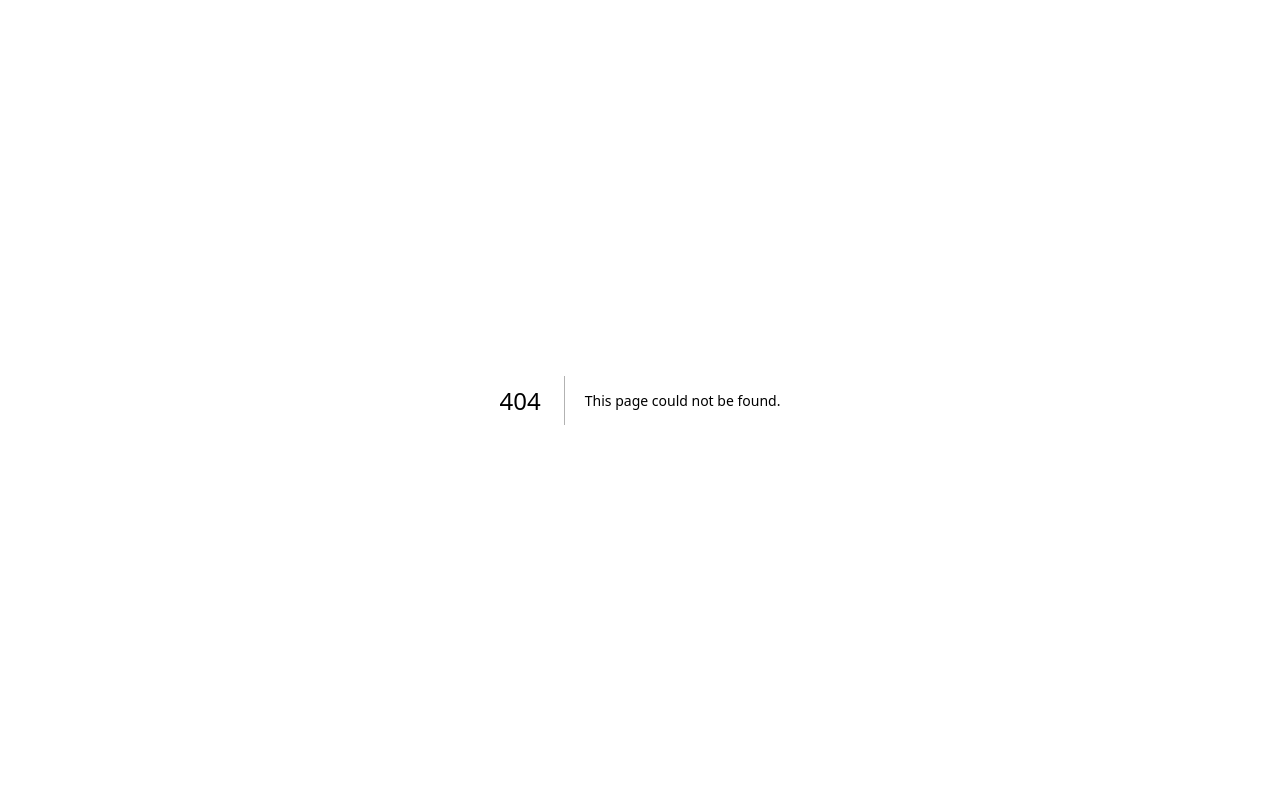
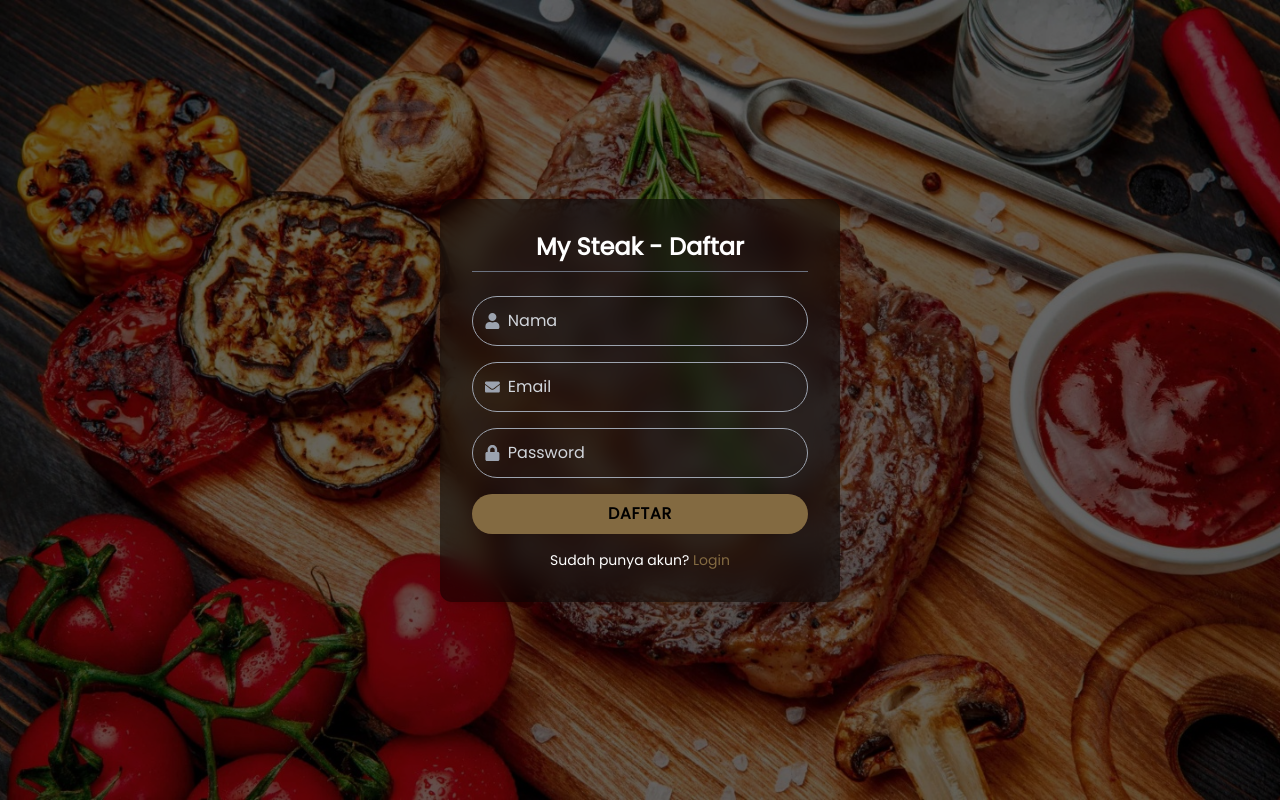
Before and after one commit to Attalaji/frontend, a Next.js app: page /Daftar in a window 1280 px wide. Before the commit this address had no page. Built offline with nearby package versions, Linux system fonts and the light colour scheme.

Commit message:
Login and Signup Link Repait

```diff
--- a/src/app/components/LoginForm.jsx
+++ b/src/app/Daftar/page.jsx
@@ -1,46 +1,33 @@
 "use client";
 
 import Link from "next/link";
-import { useState, useEffect } from "react";
+import { useState } from "react";
 import { useRouter } from "next/navigation";
 import { motion } from "framer-motion";
-import { FaEnvelope, FaLock } from "react-icons/fa";
+import { FaUser, FaEnvelope, FaLock } from "react-icons/fa";
 import Background from "../Asset/Assethome/Background.jpg";
 
-const login = () => {
+const page = () => {
   const router = useRouter();
 
-  // State untuk input dan status Remember Me
+  // State untuk input data
+  const [name, setName] = useState("");
   const [email, setEmail] = useState("");
   const [password, setPassword] = useState("");
-  const [rememberMe, setRememberMe] = useState(false);
   const [error, setError] = useState("");
 
-  // Cek localStorage remember Me
-  useEffect(() => {
-    const savedEmail = localStorage.getItem("rememberedEmail");
-    if (savedEmail) {
-      setEmail(savedEmail);
-      setRememberMe(true);
-    }
-  }, []);
-
-  // Fungsi login
-  const handleLogin = (e) => {
+  // Fungsi register
+  const handleRegister = (e) => {
     e.preventDefault();
 
     // Simulasi validasi sederhana
-    if (email === "user@example.com" && password === "password123") {
-      if (rememberMe) {
-        localStorage.setItem("rememberedEmail", email);
-      } else {
-        localStorage.removeItem("rememberedEmail");
-      }
-
-      // Redirect ke dashboard (ubah sesuai kebutuhan)
-      router.push("/dashboard");
+    if (name && email && password.length >= 6) {
+      console.log("Registrasi sukses:", { name, email, password });
+      router.push("/Login");
     } else {
-      setError("Email atau password salah!");
+      setError(
+        "Harap isi semua kolom dan pastikan password minimal 6 karakter!"
+      );
     }
   };
 
@@ -60,13 +47,28 @@ const login = () => {
         className="relative bg-black bg-opacity-50 p-8 rounded-xl shadow-lg w-[400px] text-white backdrop-blur-md"
       >
         <h2 className="text-2xl font-semibold text-center mb-6 border-b border-gray-500 pb-2">
-          My Steak - Login
+          My Steak - Daftar
         </h2>
 
         {/* Error Message */}
         {error && <p className="text-red-500 text-center mb-4">{error}</p>}
 
-        <form onSubmit={handleLogin}>
+        <form onSubmit={handleRegister}>
+          {/* Name Input */}
+          <div className="mb-4">
+            <label className="flex items-center gap-2 bg-transparent border border-gray-400 p-3 rounded-full">
+              <FaUser className="text-gray-400" />
+              <input
+                type="text"
+                placeholder="Nama"
+                value={name}
+                onChange={(e) => setName(e.target.value)}
+                required
+                className="w-full bg-transparent outline-none text-white placeholder-gray-300"
+              />
+            </label>
+          </div>
+
           {/* Email Input */}
           <div className="mb-4">
             <label className="flex items-center gap-2 bg-transparent border border-gray-400 p-3 rounded-full">
@@ -97,35 +99,21 @@ const login = () => {
             </label>
           </div>
 
-          {/* Remember Me & Forgot Password */}
-          <div className="flex items-center justify-between text-sm mb-4">
-            <label className="flex items-center gap-2">
-              <input
-                type="checkbox"
-                checked={rememberMe}
-                onChange={() => setRememberMe(!rememberMe)}
-                className="w-4 h-4"
-              />
-              Remember Me
-            </label>
-            <a href="#" className="text-white-400 hover:text-[#C59E5F]">Lupa Sandi</a>
-          </div>
-
-          {/* Login Button */}
+          {/* Register Button */}
           <motion.button
             whileTap={{ scale: 0.9 }}
             type="submit"
-            className="w-full bg-[#836A41] hover:bg-[#C59E5F] text-black font-bold py-2 rounded-full"
+            className="w-full bg-[#836A41] hover:bg-[#C59E5F] text-black font-bold py-2 rounded-full tracking-wider"
           >
-            LOGIN
+            DAFTAR
           </motion.button>
         </form>
 
-         {/* Register */}
-         <p className="text-center text-sm mt-4">
-          Belum punya akun?{" "}
-          <Link href="/register" className="text-[#836A41] hover:text-[#C59E5F]">
-            Daftar
+        {/* Login Link */}
+        <p className="text-center text-sm mt-4">
+          Sudah punya akun?{" "}
+          <Link href="/Login" className="text-[#836A41] hover:text-[#C59E5F]">
+            Login
           </Link>
         </p>
       </motion.div>
@@ -133,4 +121,4 @@ const login = () => {
   );
 };
 
-export default login;
+export default page;
--- a/src/app/components/Register.jsx
+++ b/src/app/Login/page.jsx
@@ -1,32 +1,56 @@
 "use client";
 
 import Link from "next/link";
-import { useState } from "react";
+import { useState, useEffect } from "react";
 import { useRouter } from "next/navigation";
 import { motion } from "framer-motion";
-import { FaUser, FaEnvelope, FaLock } from "react-icons/fa";
+import { FaEnvelope, FaLock } from "react-icons/fa";
 import Background from "../Asset/Assethome/Background.jpg";
 
-
-const RegisterPage = () => {
+const page = () => {
   const router = useRouter();
 
-  // State untuk input data
-  const [name, setName] = useState("");
+  // State untuk input dan status Remember Me
   const [email, setEmail] = useState("");
   const [password, setPassword] = useState("");
+  const [rememberMe, setRememberMe] = useState(false);
   const [error, setError] = useState("");
 
-  // Fungsi register
-  const handleRegister = (e) => {
+  // Cek localStorage remember Me
+  useEffect(() => {
+    const savedEmail = localStorage.getItem("rememberedEmail");
+    if (savedEmail) {
+      setEmail(savedEmail);
+      setRememberMe(true);
+    }
+  }, []);
+
+  // Fungsi login
+  const handleLogin = (e) => {
     e.preventDefault();
 
     // Simulasi validasi sederhana
-    if (name && email && password.length >= 6) {
-      console.log("Registrasi sukses:", { name, email, password });
-      router.push("/login");
+    if (email === "user@example.com" && password === "password123") {
+      if (rememberMe) {
+        localStorage.setItem("rememberedEmail", email);
+      } else {
+        localStorage.removeItem("rememberedEmail");
+      }
+
+      // Redirect ke dashboard (ubah sesuai kebutuhan)
+      router.push("/dashboard");
+    }
+    if (email === "admin@example.com" && password === "adminpassword") {
+      if (rememberMe) {
+        localStorage.setItem("rememberedEmail", email);
+      } else {
+        localStorage.removeItem("rememberedEmail");
+      }
+
+      // Redirect ke dashboard (ubah sesuai kebutuhan)
+      router.push("/dashboardAdmin");
     } else {
-      setError("Harap isi semua kolom dan pastikan password minimal 6 karakter!");
+      setError("Email atau password salah!");
     }
   };
 
@@ -46,28 +70,13 @@ const RegisterPage = () => {
         className="relative bg-black bg-opacity-50 p-8 rounded-xl shadow-lg w-[400px] text-white backdrop-blur-md"
       >
         <h2 className="text-2xl font-semibold text-center mb-6 border-b border-gray-500 pb-2">
-          My Steak - Daftar
+          My Steak - Login
         </h2>
 
         {/* Error Message */}
         {error && <p className="text-red-500 text-center mb-4">{error}</p>}
 
-        <form onSubmit={handleRegister}>
-          {/* Name Input */}
-          <div className="mb-4">
-            <label className="flex items-center gap-2 bg-transparent border border-gray-400 p-3 rounded-full">
-              <FaUser className="text-gray-400" />
-              <input
-                type="text"
-                placeholder="Nama"
-                value={name}
-                onChange={(e) => setName(e.target.value)}
-                required
-                className="w-full bg-transparent outline-none text-white placeholder-gray-300"
-              />
-            </label>
-          </div>
-
+        <form onSubmit={handleLogin}>
           {/* Email Input */}
           <div className="mb-4">
             <label className="flex items-center gap-2 bg-transparent border border-gray-400 p-3 rounded-full">
@@ -98,21 +107,37 @@ const RegisterPage = () => {
             </label>
           </div>
 
-          {/* Register Button */}
+          {/* Remember Me & Forgot Password */}
+          <div className="flex items-center justify-between text-sm mb-4">
+            <label className="flex items-center gap-2">
+              <input
+                type="checkbox"
+                checked={rememberMe}
+                onChange={() => setRememberMe(!rememberMe)}
+                className="w-4 h-4"
+              />
+              Remember Me
+            </label>
+            <a href="#" className="text-white-400 hover:text-[#C59E5F]">
+              Lupa Sandi
+            </a>
+          </div>
+
+          {/* Login Button */}
           <motion.button
             whileTap={{ scale: 0.9 }}
             type="submit"
-            className="w-full bg-[#836A41] hover:bg-[#C59E5F] text-black font-bold py-2 rounded-full"
+            className="w-full bg-[#836A41] hover:bg-[#C59E5F] text-black font-bold py-2 rounded-full tracking-wider"
           >
-            DAFTAR
+            LOGIN
           </motion.button>
         </form>
 
-        {/* Login Link */}
+        {/* Register */}
         <p className="text-center text-sm mt-4">
-          Sudah punya akun?{" "}
-          <Link href="/login" className="text-white-700 hover:text-[#C59E5F]">
-            Login
+          Belum punya akun?{" "}
+          <Link href="/Daftar" className="text-[#836A41] hover:text-[#C59E5F]">
+            Daftar
           </Link>
         </p>
       </motion.div>
@@ -120,4 +145,4 @@ const RegisterPage = () => {
   );
 };
 
-export default RegisterPage;
+export default page;
--- a/src/app/Pages/Index.jsx
+++ b/src/app/Pages/Index.jsx
@@ -69,7 +69,7 @@ export default function Home() {
             </div>
           </div>
           <div className="md:w-20 md:h-20 w-14 h-14 rounded-full bg-[#F2AA36] flex items-center justify-center cursor-pointer hover:bg-[#c0872c] transition">
-           <VideoModal />
+            <VideoModal />
           </div>
         </div>
       </div>
--- a/src/app/components/Navbar.jsx
+++ b/src/app/components/Navbar.jsx
@@ -1,8 +1,11 @@
 import Link from 'next/link';
 import Image from 'next/image';
 import Logo from '../Asset/Assetnavbar/Logomysteak.jpg';
+import { useRouter } from 'next/navigation';
 
 const Navbar = () => {
+  const router = useRouter()
+
   return (
     <header className="w-full bg-black bg-opacity-70 py-2 shadow-md z-10 mb-10 ">
       <nav className="container mx-auto flex items-center justify-evenly ">
@@ -23,9 +26,9 @@ const Navbar = () => {
         </div>
 
         {/* Login Button */}
-        <Link href="/login" className="bg-transparent text-white border-2 border-[#F2AA36] px-8 py-1.5 rounded-full hover:bg-[#F2AA36] hover:text-black transition">
+        <button onClick={() => router.push('/Login')} className="bg-transparent text-white border-2 border-[#F2AA36] px-8 py-1.5 rounded-full hover:bg-[#F2AA36] hover:text-black transition">
           Login
-        </Link>
+        </button>
       </nav>
     </header>
   );
--- a/src/app/globals.css
+++ b/src/app/globals.css
@@ -4,6 +4,7 @@
 
 * {
   scroll-behavior: smooth;
+  font-family: "Poppins";
 }
 
 :root {
@@ -21,5 +22,4 @@
 body {
   color: var(--foreground);
   background: var(--background);
-  font-family: "Poppins";
 }
--- a/src/app/page.jsx
+++ b/src/app/page.jsx
@@ -1,6 +1,5 @@
 import Home from "./pages/Index";
-import Login from "./components/LoginForm";
-import Register from "./components/Register";
+
 function page() {
  return (
 <>
```
